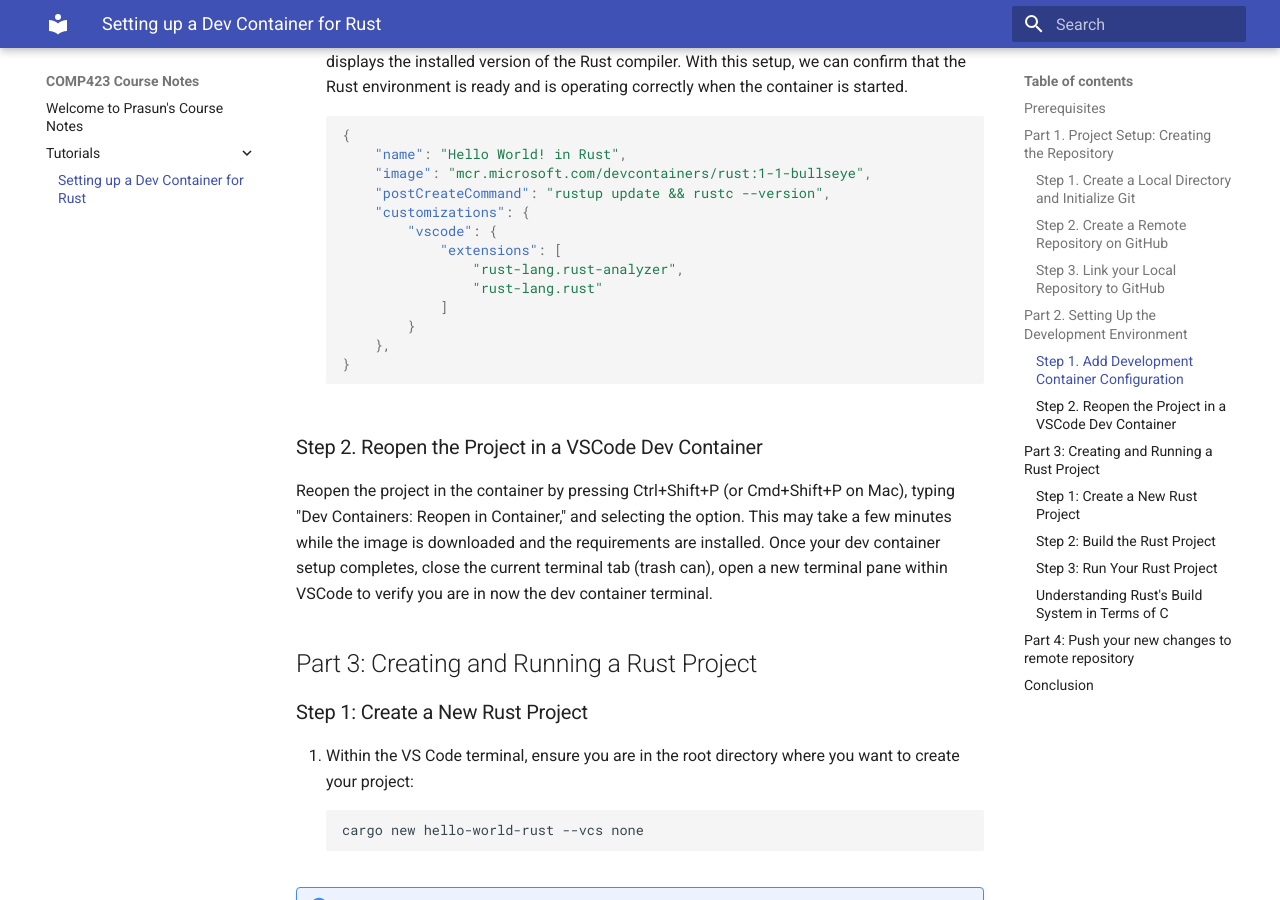
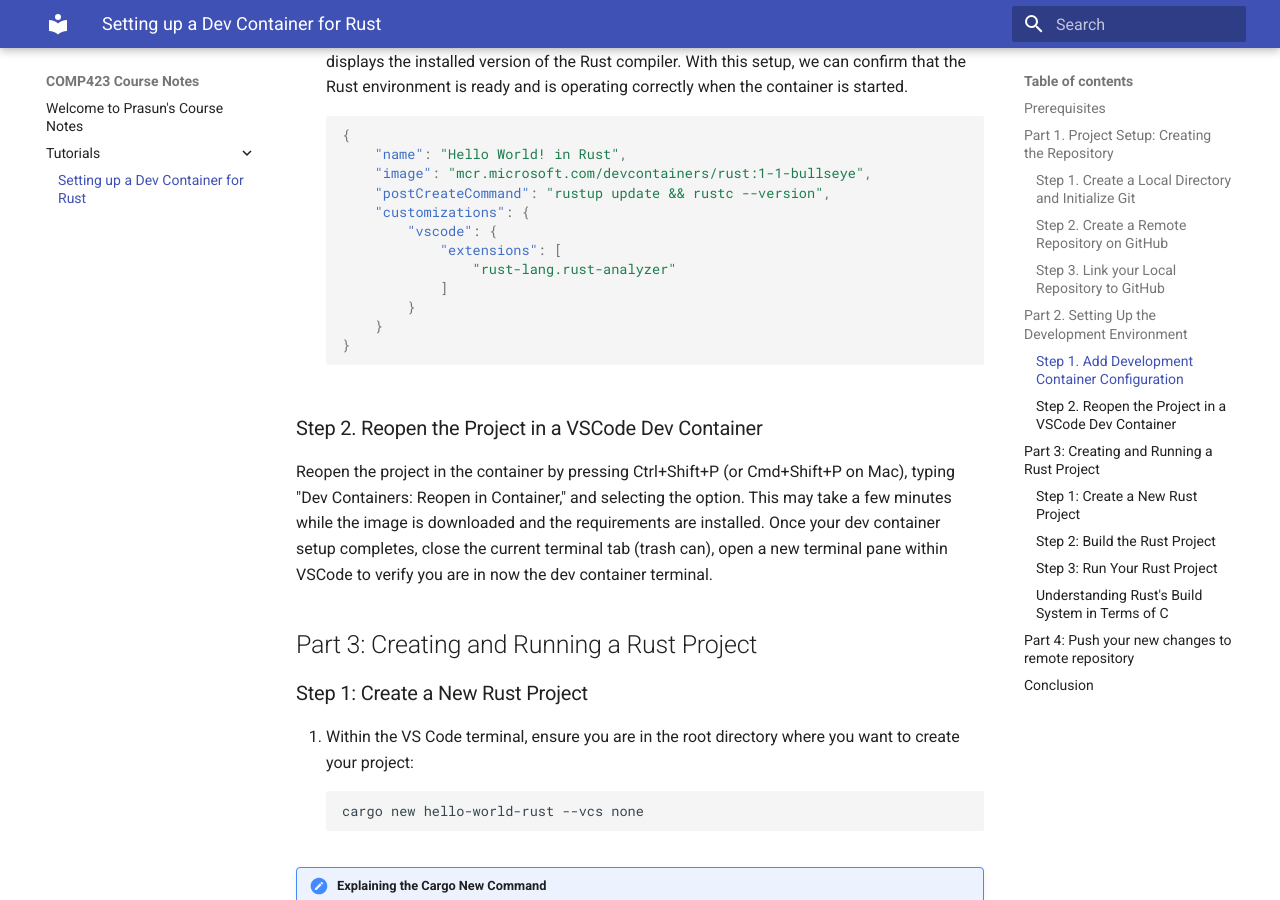
Before and after one commit to psap2/comp423-course-notes, an MkDocs documentation site: the page built from docs/tutorials/rust-setup.md, in a window 1280 px wide and 900 px high, scrolled down 2624 px. Built offline with MkDocs 1.6.1 and Material for MkDocs 9.7.7, drawn with Linux system fonts in a browser that asks for light colours.

Commit message:
Merged changes + small devcontainer setup change to remove deprecated warning

````diff
--- a/docs/tutorials/rust-setup.md
+++ b/docs/tutorials/rust-setup.md
@@ -84,11 +84,10 @@
         "customizations": {
             "vscode": {
                 "extensions": [
-                    "rust-lang.rust-analyzer",
-                    "rust-lang.rust"
+                    "rust-lang.rust-analyzer"
                 ]
 		    }
-	    },
+	    }
     }
     ```
 
````
